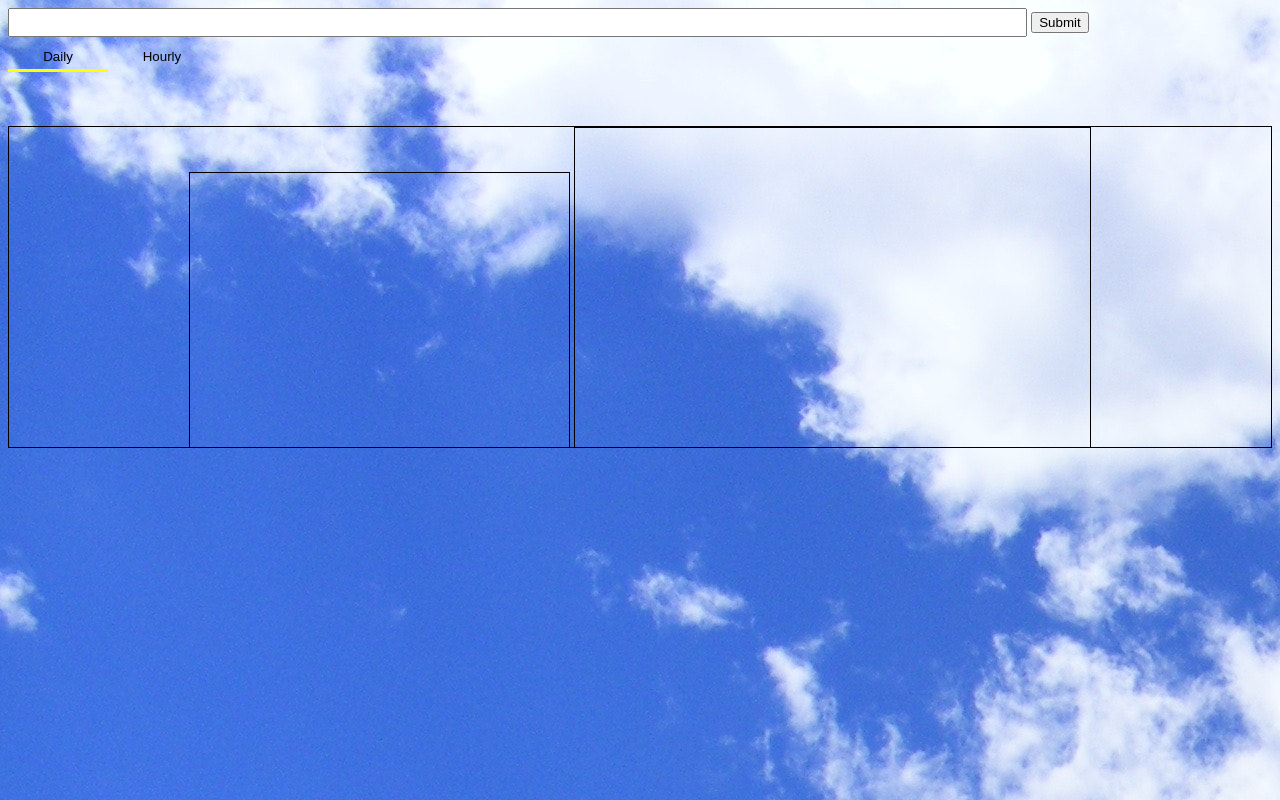
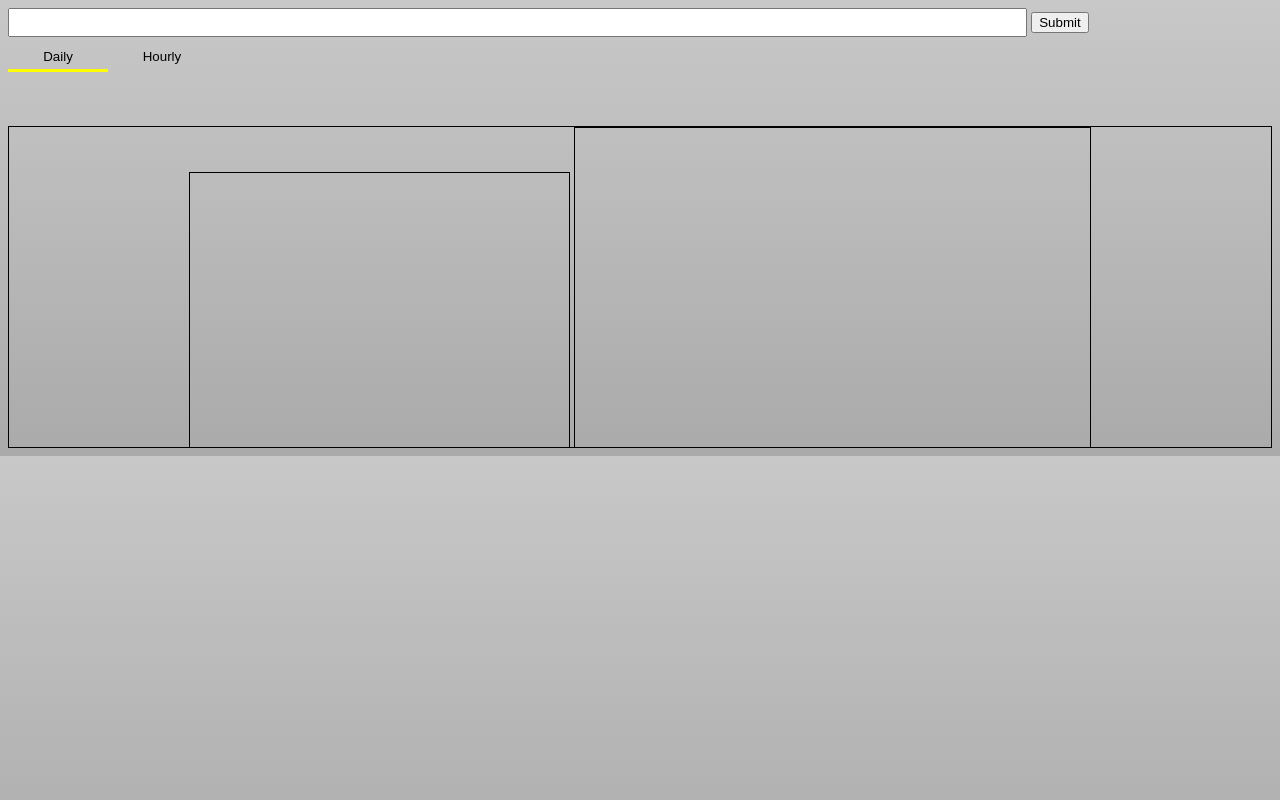
Before and after one commit to TheFuzzyUngulate/my-weather-app, a plain HTML site: page index.html in a window 1280 px wide. Drawn offline with Linux system fonts and the light colour scheme.

Commit message:
Update styles.css

```diff
--- a/styles.css
+++ b/styles.css
@@ -1,5 +1,5 @@
 body {
-  background-image: url(images/background.jpg);
+  background-image: linear-gradient(to bottom, rgb(200, 200, 200), rgb(170, 170, 170));
 }
 
 .weather-holder {
```
